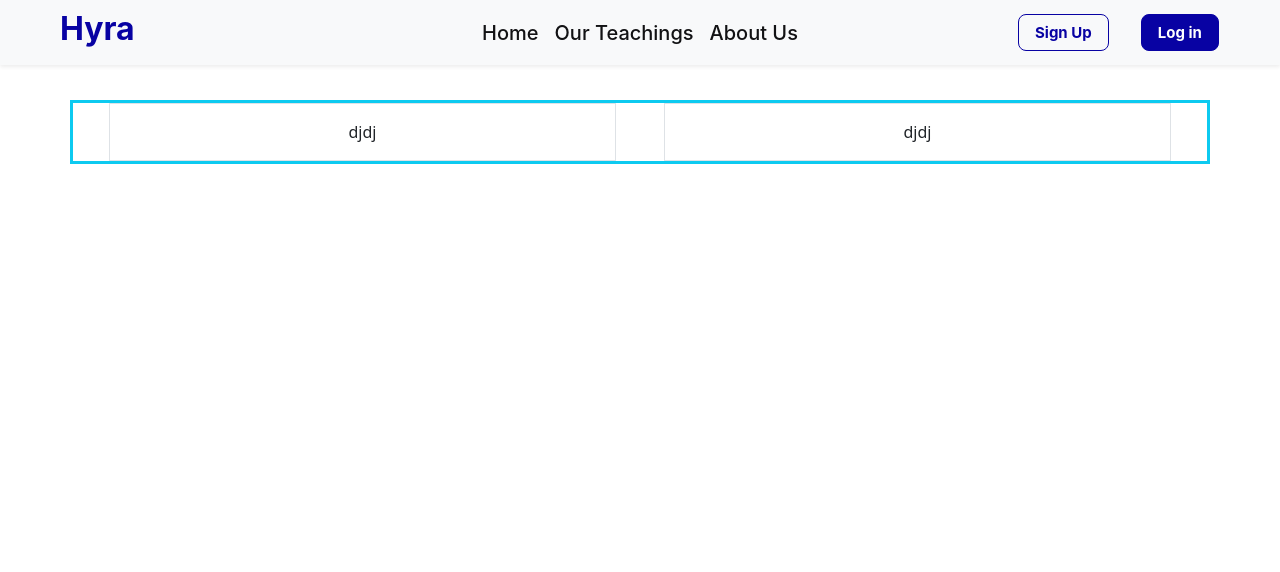
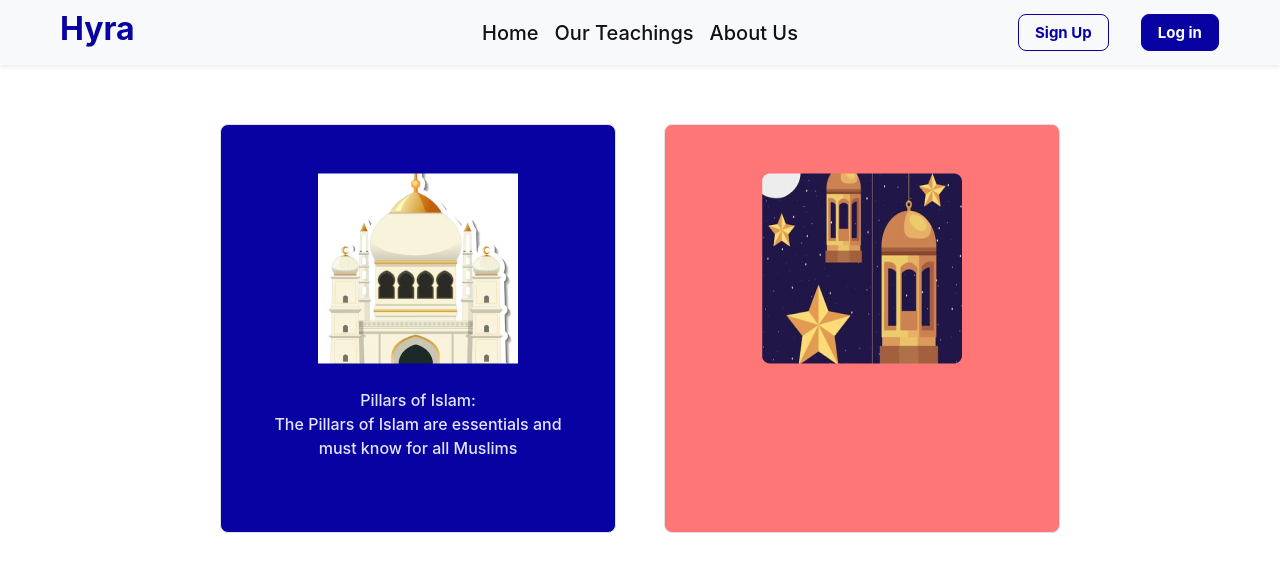
Before and after one commit to Oluwafemi-John1/Hyra-App, a React (Vite) app: page /ourteachings in a window 1280 px wide. Shown: the top 572 px of the page. Built offline with nearby package versions, Linux system fonts and the light colour scheme.

Commit message:
Add new teaching image and styling

```diff
--- a/src/components/Ourteachings.jsx
+++ b/src/components/Ourteachings.jsx
@@ -1,15 +1,45 @@
 import React from 'react'
 import Navbar from './pages/Navbar'
 import teach1 from '../components/assets/images/teach1.png'
+import teach2 from '../components/assets/images/teach2.png'
 
 const Ourteachings = () => {
+    let boxOne = {
+        borderRadius: '8px',
+        background: '#0802A3'
+    }
+
+    let textOne = {
+        color: '#E5E4FF',
+        fontFamily: 'Inter',
+        fontSize: '16px',
+        fontStyle: 'normal',
+        fontWeight: '500',
+        lineHeight: '24px'
+    }
+
+    let boxTwo = {
+        borderRadius: '8px',
+        background: '#FF7676'
+    }
+
+    let textTwo = {
+
+    }
+
     return (
         <>
-            <Navbar/>
-            <div className="container border text-center border-3 border-info teach">
-                <div className="row mx-auto">
-                    <div className="col-lg col-md col-12 border mx-lg-4 mx-md-2 mx-1 p-3 my-3 my-lg-0 my-md-0">djdj</div>
-                    <div className="col-lg col-md col-12 border mx-lg-4 mx-md-2 mx-1 p-3 my-3 my-lg-0 my-md-0">djdj</div>
+            <Navbar />
+            <div className="container text-center teach col-lg-9">
+                <div className="row mx-auto p-4">
+                    <div className="col-lg col-md col-12 border mx-lg-4 mx-md-2 mx-1 p-lg-5 my-3 my-lg-0 my-md-0" style={boxOne}>
+                        <img src={teach1} className='img-fluid' alt="" />
+                        <p className='my-4 text-justify' style={textOne}>Pillars of Islam:<br />The Pillars of Islam are essentials and must know for all Muslims</p>
+                    </div>
+                    <div className="col-lg col-md col-12 border mx-lg-4 mx-md-2 mx-1 p-lg-5 my-3 my-lg-0 my-md-0" style={boxTwo}>
+                        <img src={teach2} className='img-fluid' alt="" />
+                        <p className="my-4"></p>
+                    </div>
                 </div>
             </div>
         </>
```
